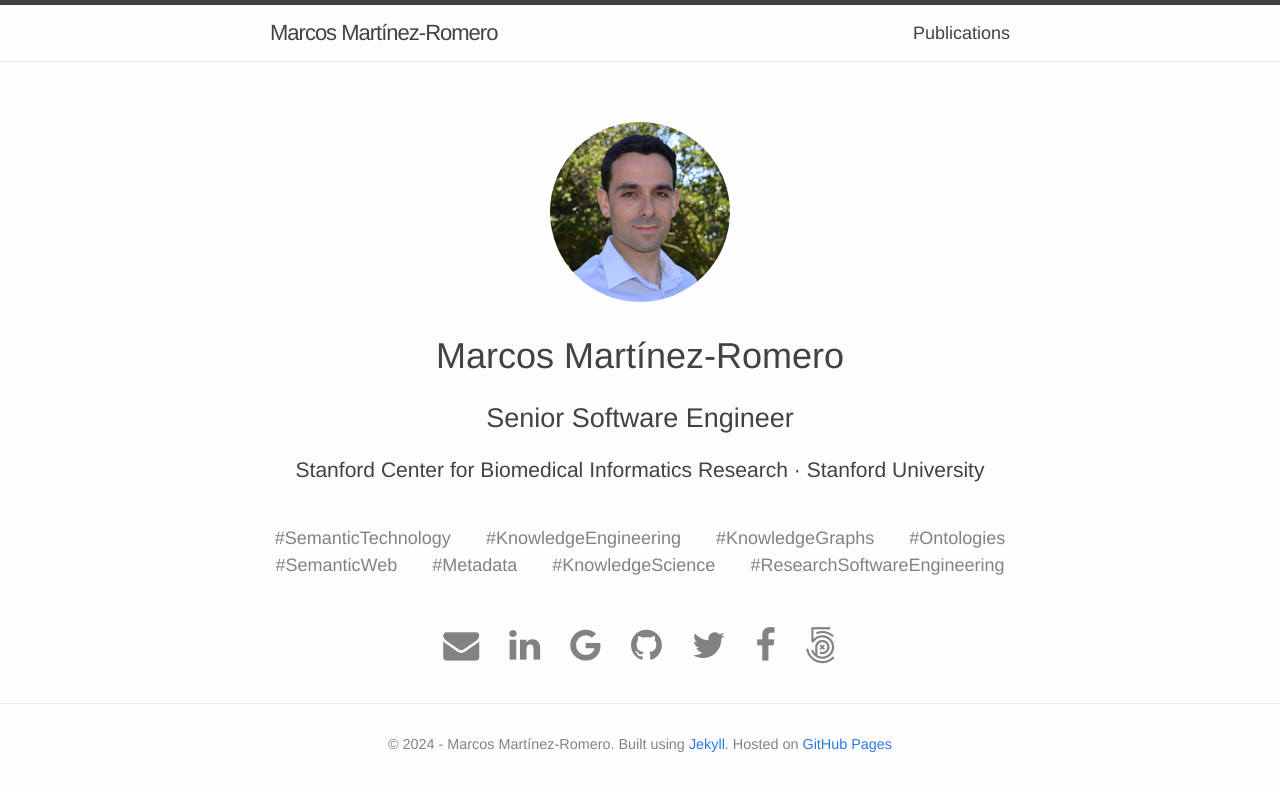
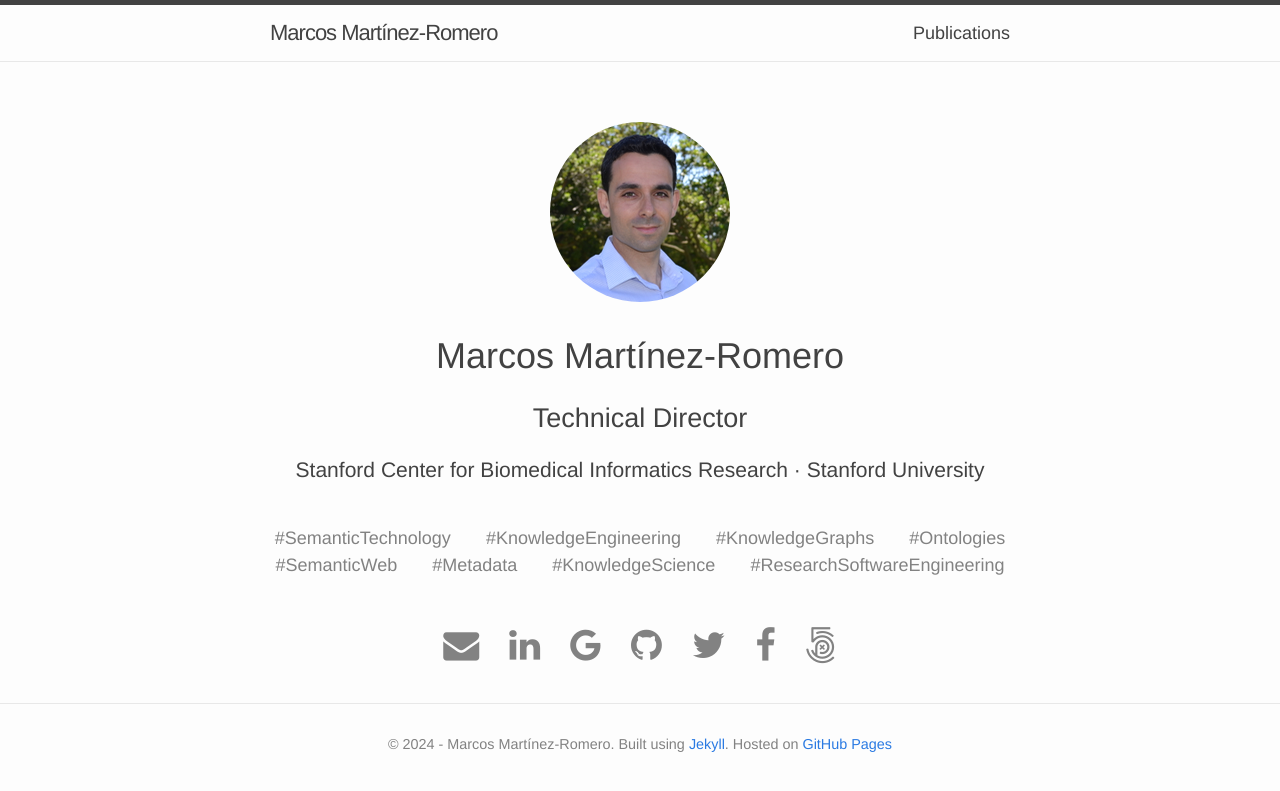
Before and after one commit to marcosmro/marcosmro.github.io, a Jekyll site: the page built from index.html, in a window 1280 px wide. Shown: the top 791 px of the page. Built offline with Jekyll 4.4.1, drawn with Linux system fonts in a browser that asks for light colours.

Commit message:
Update index.html

```diff
--- a/index.html
+++ b/index.html
@@ -26,7 +26,7 @@ layout: default
     <br/>
     <!-- Info -->
     <h1 class="my-header">Marcos Martínez-Romero</h1>
-    <h2 class="my-header">Senior Software Engineer</h2>
+    <h2 class="my-header">Technical Director</h2>
     <h3 class="my-header">Stanford Center for Biomedical Informatics Research · Stanford University</h3>
     <!-- About me -->
     <!--     <div class="container-info">
```
